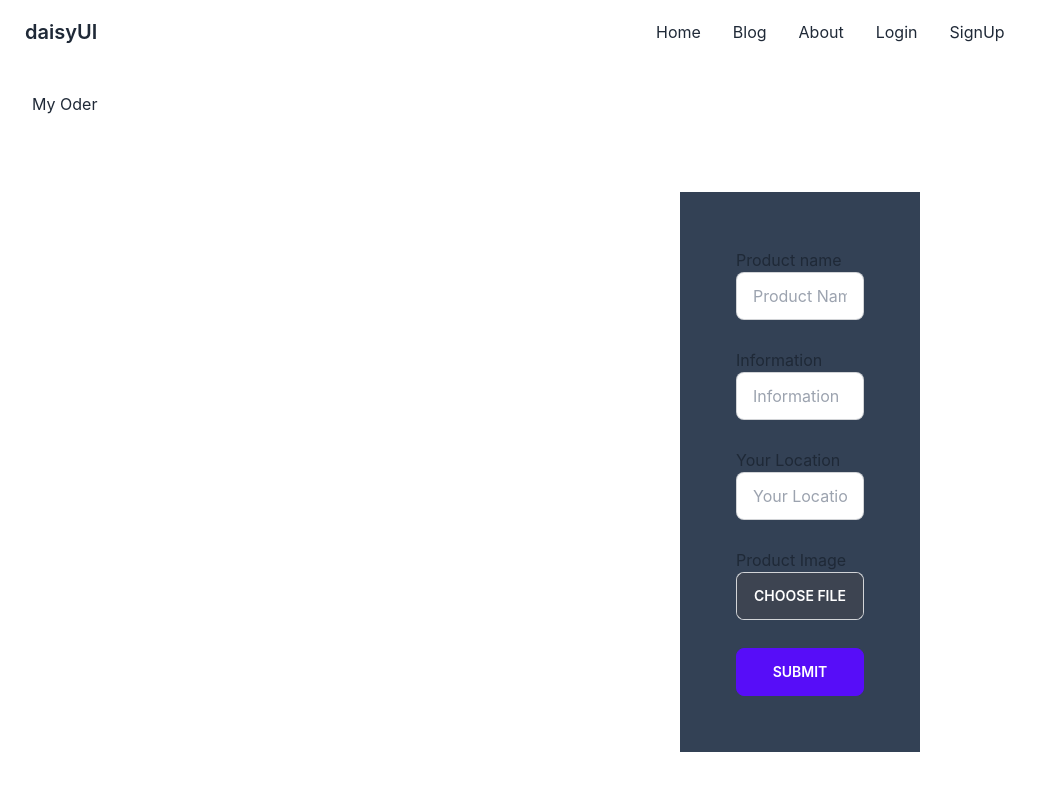
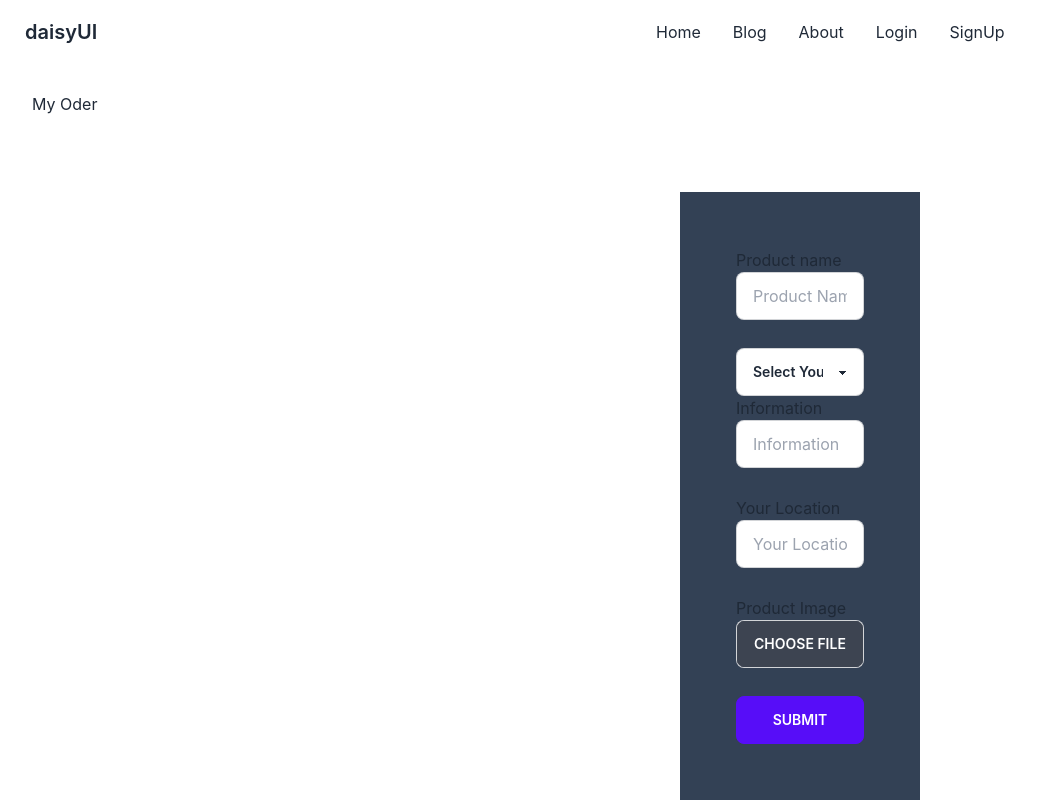
Before and after one commit to alamin-18/resale-car-cilent, a React (Create React App) app: page /dashboard/add-product in a window 1280 px wide. Shown: the top 800 px of the page, without its empty margins (0-1042 px from the left). Built offline with nearby package versions, Linux system fonts and the light colour scheme; no server answers.

Commit message:
prodduct section added

```diff
--- a/src/Pages/AddProduct/AddProduct.jsx
+++ b/src/Pages/AddProduct/AddProduct.jsx
@@ -7,6 +7,11 @@ const AddProduct = () => {
                 <div className=''>
                     <label htmlFor="name">Product name</label>
                     <input type="text" id='name' placeholder="Product Name" className="input input-bordered w-full max-w-xs mb-7" />
+                    <select  className="select select-bordered w-full max-w-xs">
+                        <option disabled selected>Select Your Role</option>
+                        <option>Buyer</option>
+                        <option>Seller</option>
+                    </select>
                     <label htmlFor="name">Information</label>
                     <input type="text" placeholder="Information" className="input input-bordered w-full max-w-xs mb-7" />
                     <label htmlFor="location">Your Location</label>
```
